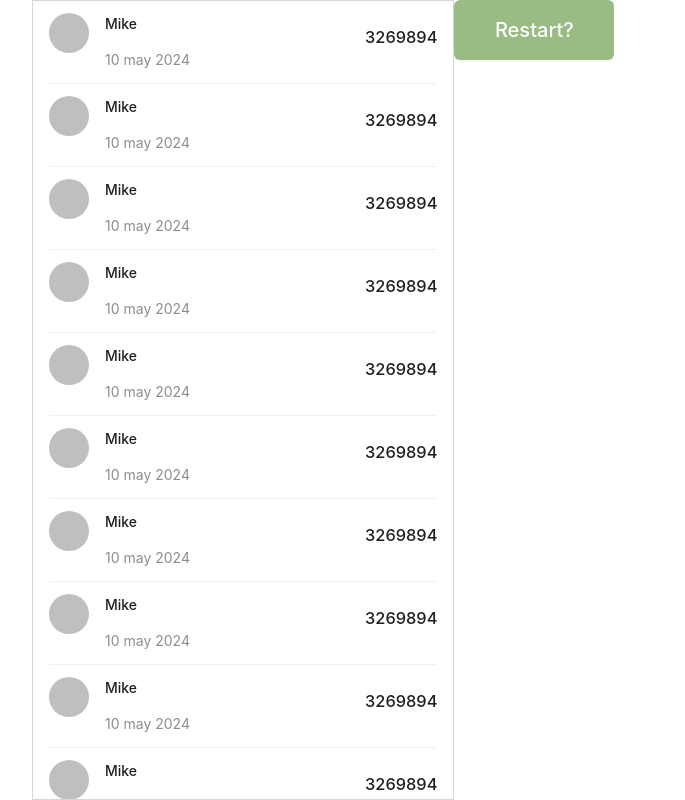
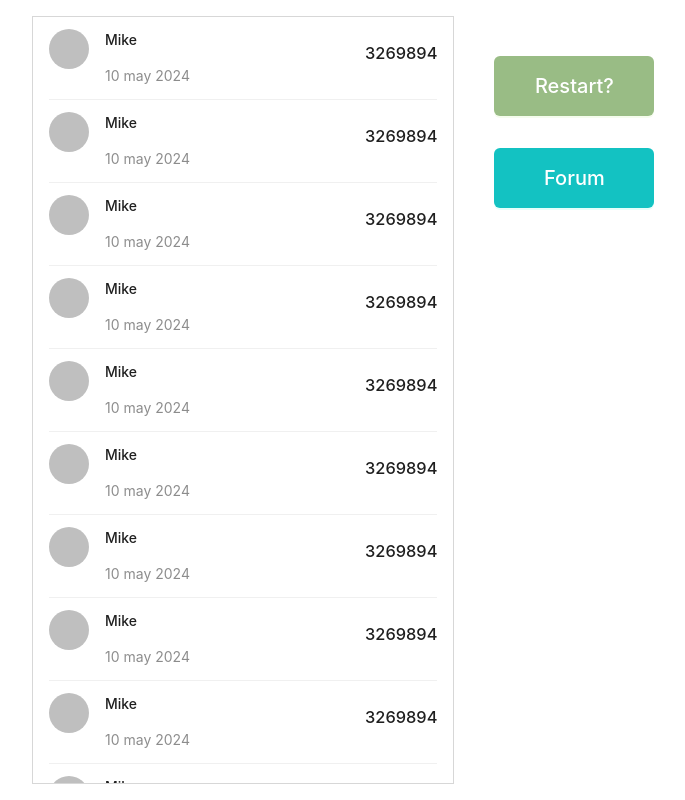
Before and after one commit to Sh1nbatsu/cuddly-invention, a React (Vite) app in the folder packages/client/: page /game/leaderboard in a window 1280 px wide. Shown: the whole page, without its empty margins (24-709 px from the left). Built offline with nearby package versions, Linux system fonts and the light colour scheme.

Commit message:
feat: leaderboard template developed

```diff
--- a/packages/client/src/pages/game/leaderboard/Leaderboard.styled.ts
+++ b/packages/client/src/pages/game/leaderboard/Leaderboard.styled.ts
@@ -27,3 +27,18 @@ export const CustomButton = styled(AntButton)`
     font-weight: 500;
   }
 `
+
+export const ScrollableDiv = styled.div`
+  height: calc(100vh - 32px);
+  overflow: auto;
+  padding: 0 16px;
+  border: 1px solid rgba(140, 140, 140, 0.35);
+  width: 33vw;
+`
+
+export const NavigationDiv = styled.div`
+  padding: 40px;
+  display: flex;
+  flex-direction: column;
+  gap: 2rem;
+`
--- a/packages/client/src/pages/game/leaderboard/LeaderboardPage.tsx
+++ b/packages/client/src/pages/game/leaderboard/LeaderboardPage.tsx
@@ -1,9 +1,11 @@
 import { useEffect, useState } from 'react'
-import Wrapper from '../../../components/Wrapper'
-import { CustomButton } from './Leaderboard.styled'
 import { List, Avatar } from 'antd'
 import InfiniteScroll from 'react-infinite-scroll-component'
 import { dataSource } from './mockData'
+import Wrapper from '../../../components/Wrapper'
+import { CustomButton } from './Leaderboard.styled'
+import { ScrollableDiv } from './Leaderboard.styled'
+import { NavigationDiv } from './Leaderboard.styled'
 
 const Leaderboard = () => {
   const [loading, setLoading] = useState(false)
@@ -15,16 +17,8 @@ const Leaderboard = () => {
   }
 
   return (
-    <Wrapper style={{ display: 'flex' }}>
-      <div
-        id="scrollableDiv"
-        style={{
-          height: '100vh',
-          overflow: 'auto',
-          padding: '0 16px',
-          border: '1px solid rgba(140, 140, 140, 0.35)',
-          width: '33vw',
-        }}>
+    <Wrapper style={{ display: 'flex', padding: '16px' }}>
+      <ScrollableDiv id="scrollableDiv">
         <InfiniteScroll
           dataLength={20}
           next={loadMoreData}
@@ -60,10 +54,13 @@ const Leaderboard = () => {
             )}
           />
         </InfiniteScroll>
-      </div>
-      <div>
+      </ScrollableDiv>
+      <NavigationDiv>
         <CustomButton type="primary">Restart?</CustomButton>
-      </div>
+        <CustomButton type="link" color="cyan" variant="solid">
+          Forum
+        </CustomButton>
+      </NavigationDiv>
     </Wrapper>
   )
 }
--- a/packages/client/src/pages/game/leaderboard/mockData.ts
+++ b/packages/client/src/pages/game/leaderboard/mockData.ts
@@ -92,3 +92,5 @@ export const dataSource = [
     date: '10 may 2024',
   },
 ]
+
+// Мок дата для отображения лидерборда
```
